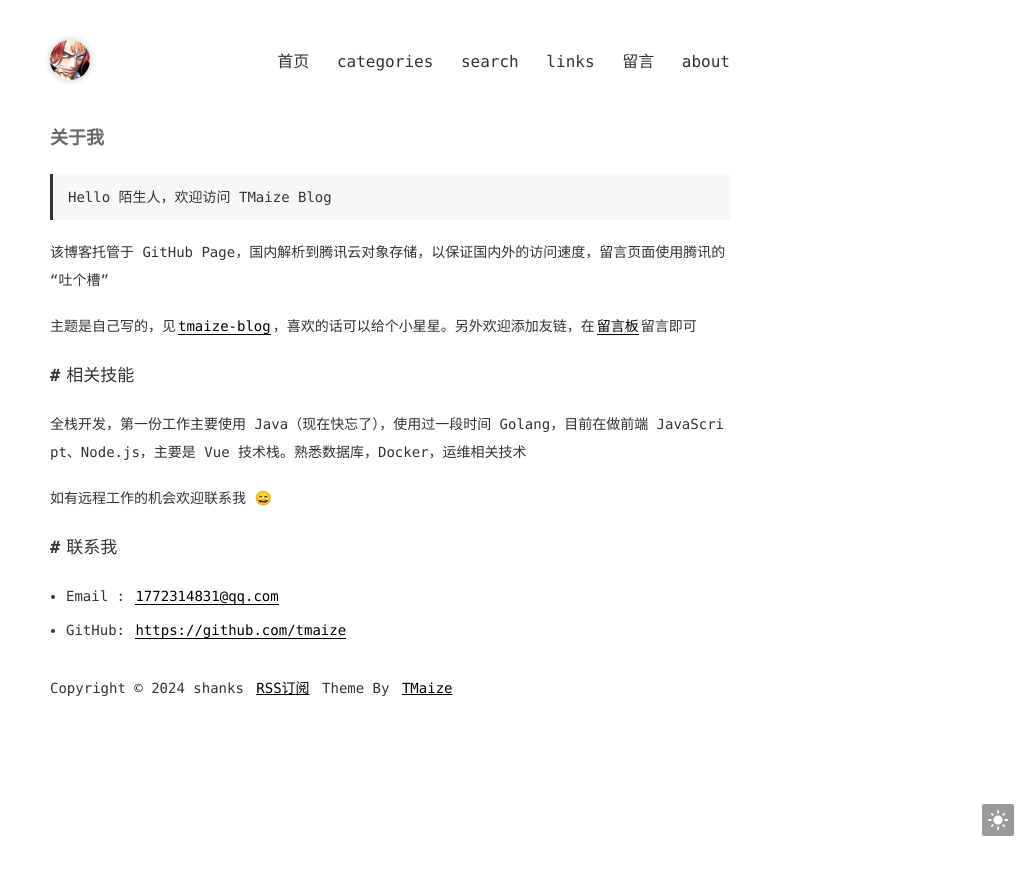
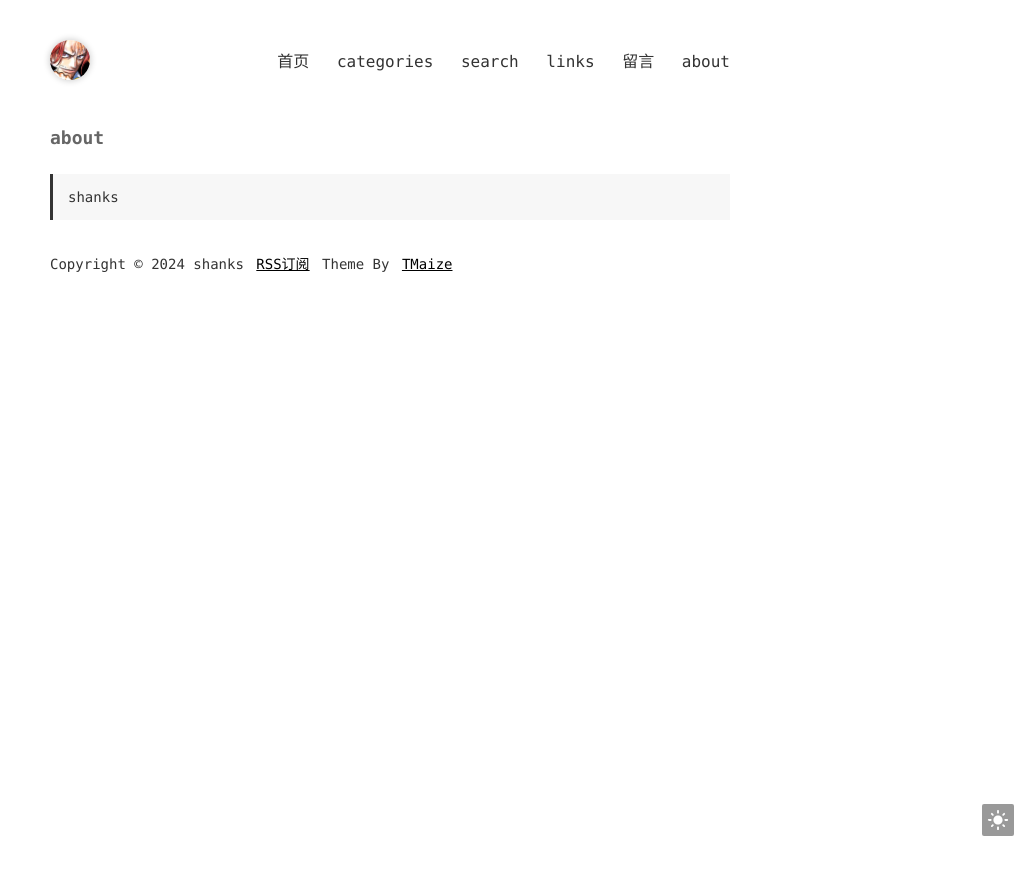
Before and after one commit to shanksfigarland/shanks.github.io, a Jekyll site: the page built from pages/about.md, in a window 1280 px wide. Shown: the top 875 px of the page, without its empty margins (250-1280 px from the left). Built offline with Jekyll 4.4.1, drawn with Linux system fonts in a browser that asks for light colours.

Commit message:
changing

```diff
--- a/pages/about.md
+++ b/pages/about.md
@@ -1,22 +1,6 @@
 ---
 layout: mypost
-title: 关于我
+title: about
 ---
 
-> Hello 陌生人，欢迎访问 TMaize Blog
-
-该博客托管于 GitHub Page，国内解析到腾讯云对象存储，以保证国内外的访问速度，留言页面使用腾讯的“吐个槽”
-
-主题是自己写的，见[tmaize-blog](https://github.com/TMaize/tmaize-blog)，喜欢的话可以给个小星星。另外欢迎添加友链，在[留言板](chat.html)留言即可
-
-## 相关技能
-
-全栈开发，第一份工作主要使用 Java（现在快忘了），使用过一段时间 Golang，目前在做前端 JavaScript、Node.js，主要是 Vue 技术栈。熟悉数据库，Docker，运维相关技术
-
-如有远程工作的机会欢迎联系我 😄
-
-## 联系我
-
-- Email&nbsp;: [1772314831@qq.com](mailto:1772314831@qq.com)
-
-- GitHub: [https://github.com/tmaize](https://github.com/tmaize)
+> shanks
--- a/pages/categories.html
+++ b/pages/categories.html
@@ -1,11 +1,11 @@
 ---
 layout: page
-title: 文章分类
+title: categories
 ---
 
 <div class="page page-categories">
   <div class="list-category">
-    <h2>所有分类</h2>
+    <h2>Categories</h2>
     <div>
       {%- for category in site.categories %}
       <a href="javascript:document.getElementById('{{ category[0] }}').scrollIntoView()">{{ category[0] }}</a>
--- a/pages/search.html
+++ b/pages/search.html
@@ -1,6 +1,6 @@
 ---
 layout: page
-title: 搜索
+title: search
 ---
 
 <div class="page page-search">
```
Also changed, not shown: pages/chat.html (deleted, +0 -12 lines), pages/links.md (deleted, +0 -21 lines).
